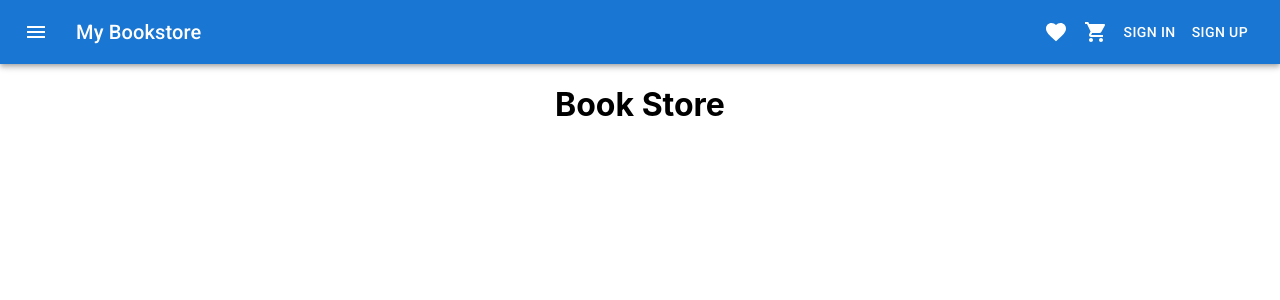
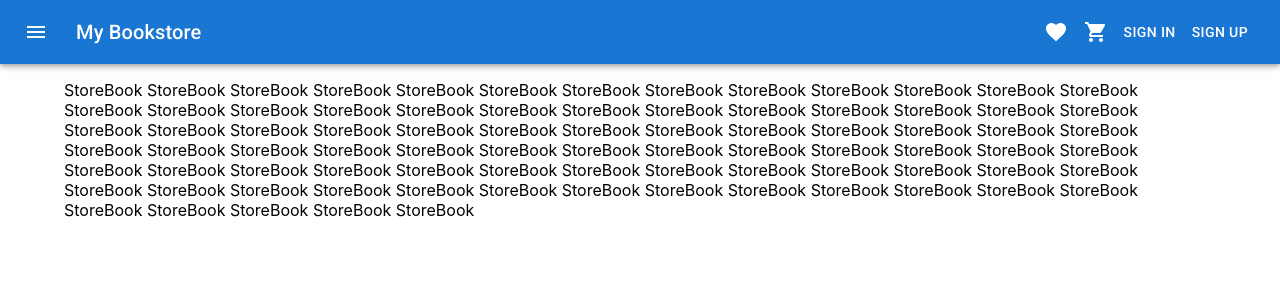
Before and after one commit to ArtyomIbatulin/Bookstore-frontend-old, a React (Create React App) app: page / in a window 1280 px wide. Shown: the top 300 px of the page. Built offline with nearby package versions, Linux system fonts and the light colour scheme.

Commit message:
fixed mainPage

```diff
--- a/src/pages/MainPage.js
+++ b/src/pages/MainPage.js
@@ -1,16 +1,29 @@
-import React from 'react';
-import styled from 'styled-components';
-import Header from '../components/Header';
+import { Container } from "@mui/material";
+import React from "react";
+import Header from "../components/Header";
 
-const StyledTitle = styled.h1`
-  text-align: center;
-`;
+// const StyledTitle = styled.h1`
+//   text-align: center;
+// `;
 
 function MainPage() {
   return (
     <>
       <Header />
-      <StyledTitle>Book Store</StyledTitle>
+      <Container sx={{ mt: 2 }}>
+        StoreBook StoreBook StoreBook StoreBook StoreBook StoreBook StoreBook
+        StoreBook StoreBook StoreBook StoreBook StoreBook StoreBook StoreBook
+        StoreBook StoreBook StoreBook StoreBook StoreBook StoreBook StoreBook
+        StoreBook StoreBook StoreBook StoreBook StoreBook StoreBook StoreBook
+        StoreBook StoreBook StoreBook StoreBook StoreBook StoreBook StoreBook
+        StoreBook StoreBook StoreBook StoreBook StoreBook StoreBook StoreBook
+        StoreBook StoreBook StoreBook StoreBook StoreBook StoreBook StoreBook
+        StoreBook StoreBook StoreBook StoreBook StoreBook StoreBook StoreBook
+        StoreBook StoreBook StoreBook StoreBook StoreBook StoreBook StoreBook
+        StoreBook StoreBook StoreBook StoreBook StoreBook StoreBook StoreBook
+        StoreBook StoreBook StoreBook StoreBook StoreBook StoreBook StoreBook
+        StoreBook StoreBook StoreBook StoreBook StoreBook StoreBook
+      </Container>
     </>
   );
 }
```
